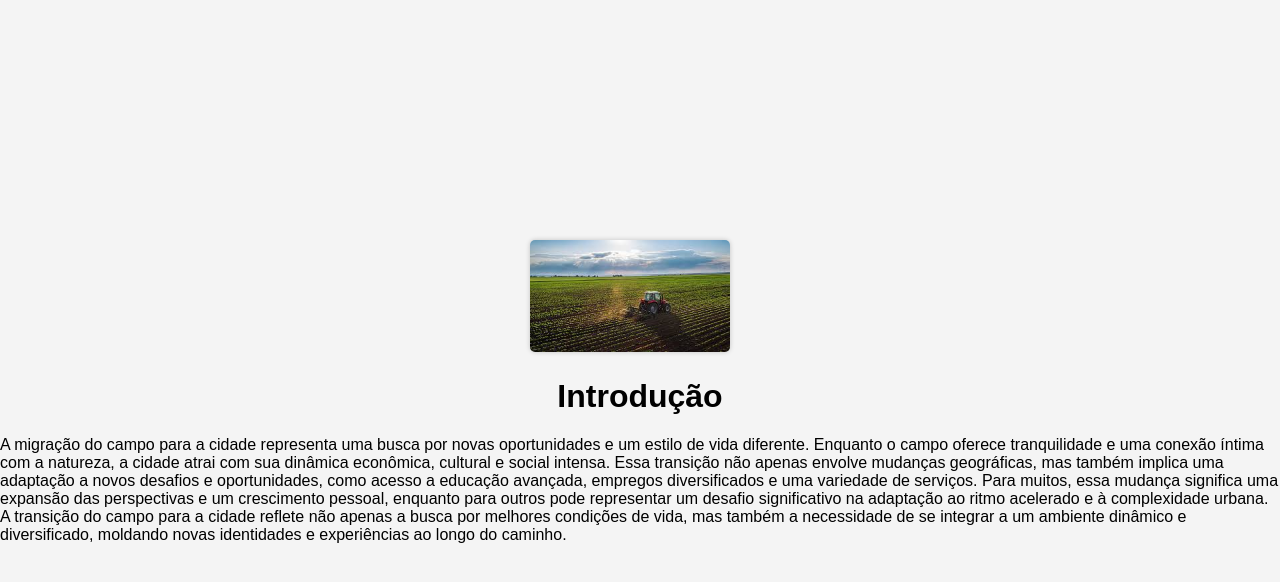
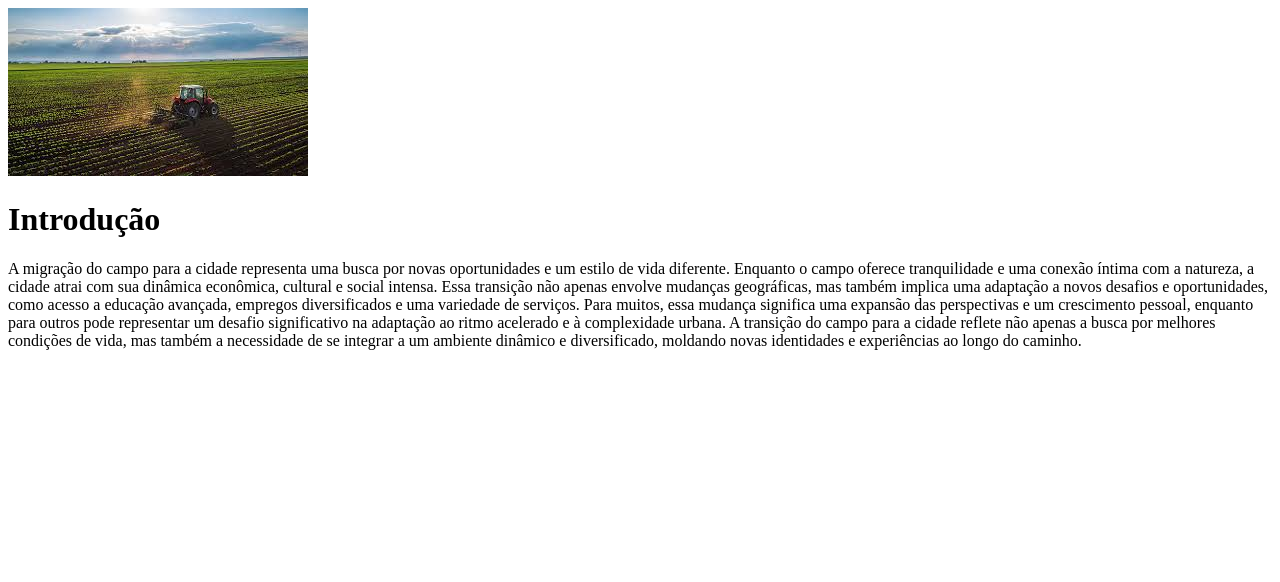
Before and after one commit to luisaoliveiraa/agrinho, a plain HTML site: page index.html in a window 1280 px wide. Drawn offline with Linux system fonts and the light colour scheme.

Commit message:
Update index.html

```diff
--- a/index.html
+++ b/index.html
@@ -4,32 +4,7 @@
     <meta charset="UTF-8">
     <meta name="viewport" content="width=device-width, initial-scale=1.0">
     <title>do campo à cidade</title>
-    <style>
-        body {
-            font-family: Arial, sans-serif;
-            background-color: #f4f4f4;
-            margin: 0;
-            padding: 0;
-            display: flex;
-            justify-content: center;
-            align-items: center;
-            height: 100vh;
-            text-align: center; /* Para centralizar o texto dentro do body */
-        }
 
-
-         .content img {
-            max-width: 200px; /* Largura máxima da imagem */
-            margin-right: 20px; /* Espaçamento entre a imagem e o texto */
-            border-radius: 5px; /* Borda arredondada na imagem */
-            box-shadow: 0 0 5px rgba(0, 0, 0, 0.2); /* Sombra suave na imagem */
-        }
-
-        .content p {
-            text-align: left; /* Alinhar texto à esquerda */
-        }
-
-    </style>
 </head>
 <body>
     <div class="content">
```
